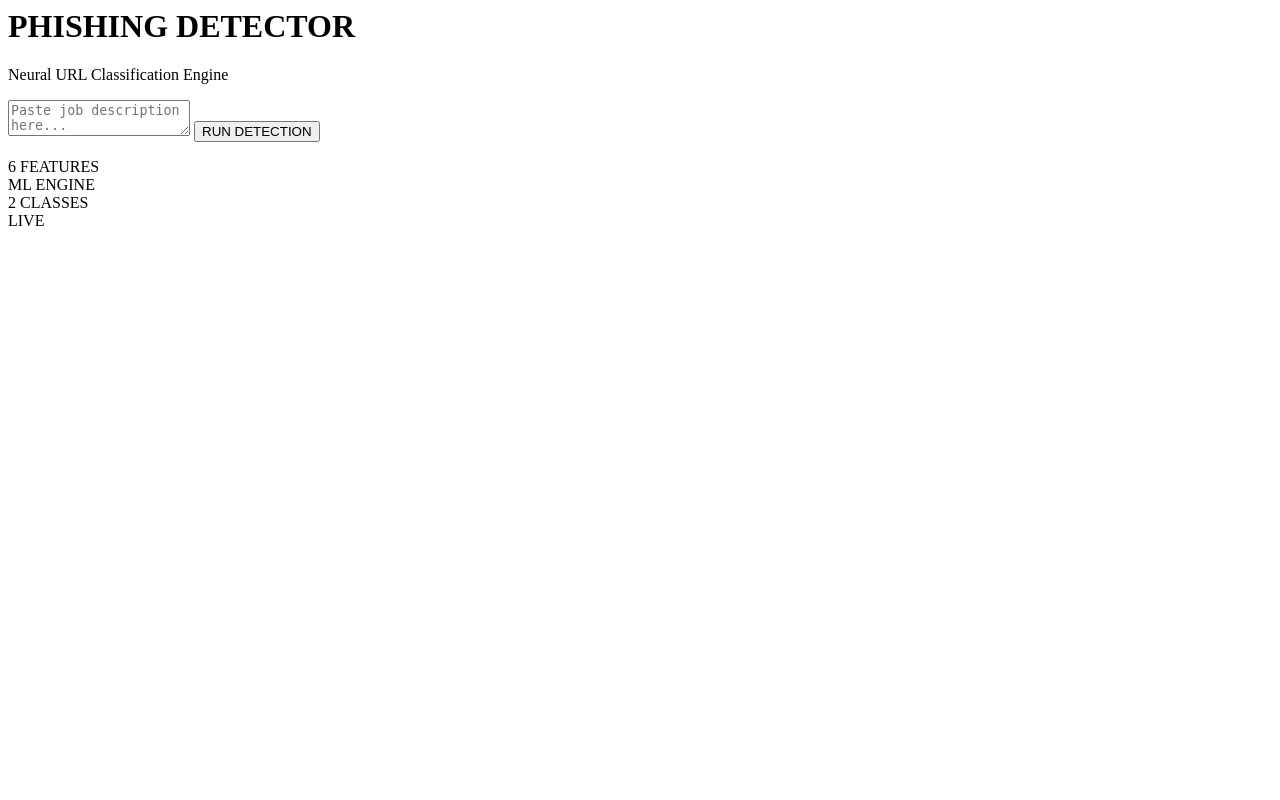
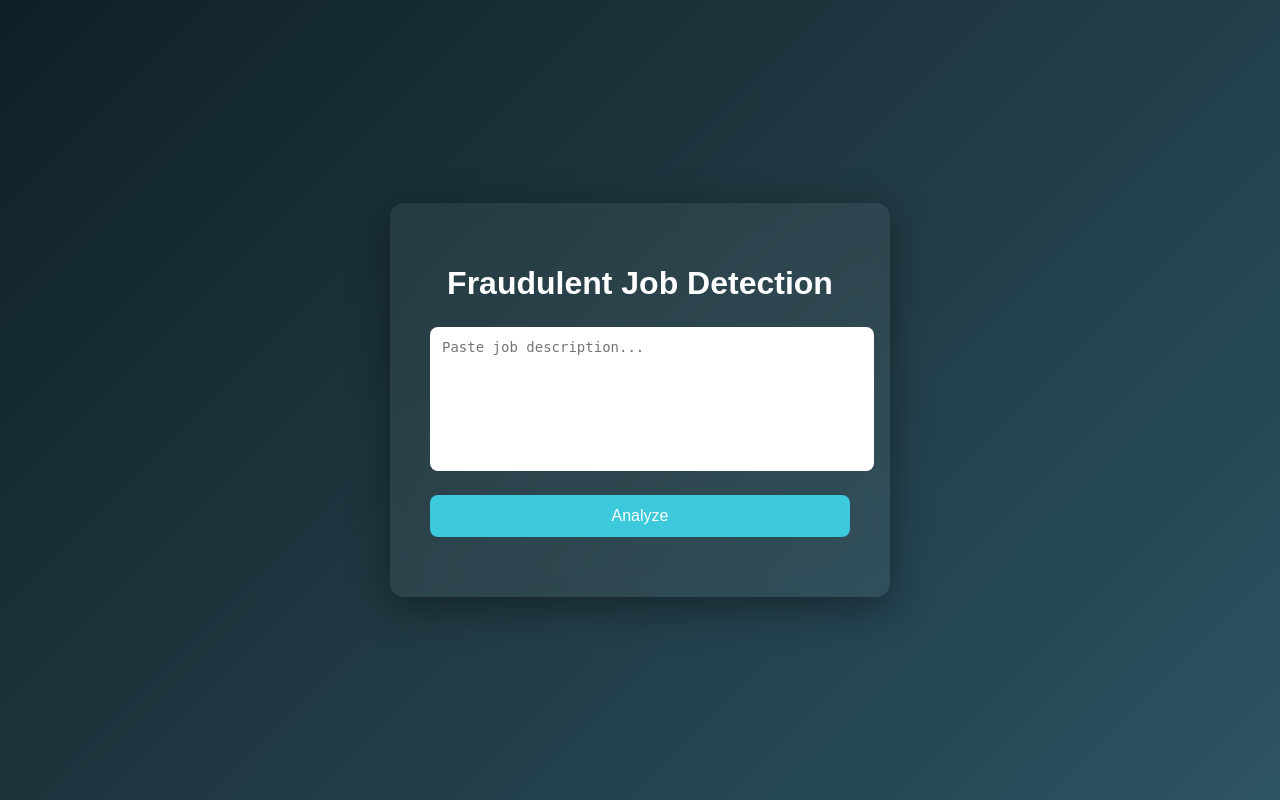
Before and after one commit to Ruby-Rubin/Fraud_Job_Detection, a Flask app: page / in a window 1280 px wide. Run offline with Flask 3, Linux system fonts and the light colour scheme; parts of the project's set-up code (start-up, migrations or seed data) failed here and were passed over.

Commit message:
new modern minimal UI

```diff
--- a/static/style.css
+++ b/static/style.css
@@ -1,52 +1,31 @@
 body{
     margin:0;
-    font-family: "Orbitron", Arial, sans-serif;
-    background:#020c16;
-    color:#00eaff;
+    font-family:Arial, Helvetica, sans-serif;
     height:100vh;
     display:flex;
     justify-content:center;
     align-items:center;
+    background:linear-gradient(135deg,#0f2027,#203a43,#2c5364);
 }
 
-/* grid background */
-
-body::before{
-    content:"";
-    position:fixed;
-    width:100%;
-    height:100%;
-    background-image:
-        linear-gradient(#0b1e2e 1px, transparent 1px),
-        linear-gradient(90deg,#0b1e2e 1px, transparent 1px);
-    background-size:40px 40px;
-    opacity:0.3;
-}
-
-/* main card */
+/* glass card */
 
 .container{
     width:420px;
-    padding:35px;
-    border-radius:10px;
-    background:rgba(3,18,32,0.9);
-    box-shadow:0 0 25px #00eaff33;
-    border:1px solid #00eaff33;
+    padding:40px;
+    border-radius:14px;
     text-align:center;
+
+    background:rgba(255,255,255,0.06);
+    backdrop-filter:blur(12px);
+
+    box-shadow:0 10px 40px rgba(0,0,0,0.4);
 }
 
 /* title */
 
 h1{
-    font-size:28px;
-    letter-spacing:3px;
-    margin-bottom:5px;
-    text-shadow:0 0 12px #00eaff;
-}
-
-.subtitle{
-    font-size:12px;
-    color:#7adfff;
+    color:white;
     margin-bottom:25px;
 }
 
@@ -55,62 +34,49 @@ h1{
 textarea{
     width:100%;
     height:120px;
-    background:#071d2f;
-    border:1px solid #00eaff55;
-    border-radius:6px;
-    color:white;
-    padding:10px;
+    padding:12px;
+    border-radius:8px;
+    border:none;
     outline:none;
+    resize:none;
+    font-size:14px;
 }
 
-/* neon button */
+/* button */
 
 button{
     margin-top:20px;
-    padding:12px 20px;
     width:100%;
-    background:transparent;
-    border:1px solid #00eaff;
-    color:#00eaff;
-    font-weight:bold;
-    letter-spacing:2px;
+    padding:12px;
+    border:none;
+    border-radius:8px;
+
+    background:#3bc9db;
+    color:white;
+    font-size:16px;
+
     cursor:pointer;
     transition:0.3s;
 }
 
 button:hover{
-    background:#00eaff;
-    color:#02121e;
-    box-shadow:0 0 15px #00eaff;
+    background:#22b8cf;
 }
 
-/* result box */
+/* result */
 
-.result-box{
+.result{
     margin-top:20px;
-    padding:10px;
-    border-radius:6px;
+    font-size:18px;
     font-weight:bold;
 }
 
+/* colors */
+
 .real{
-    border:1px solid #00ff9d;
-    color:#00ff9d;
-    box-shadow:0 0 10px #00ff9d55;
+    color:#2ecc71;
 }
 
 .fraud{
-    border:1px solid #ff3b3b;
-    color:#ff3b3b;
-    box-shadow:0 0 10px #ff3b3b55;
+    color:#ff4d4d;
 }
-
-/* stats row */
-
-.stats{
-    display:flex;
-    justify-content:space-between;
-    margin-top:20px;
-    font-size:12px;
-    color:#79dfff;
-}
--- a/templates/index.html
+++ b/templates/index.html
@@ -1,23 +1,34 @@
+<!DOCTYPE html>
+<html>
+<head>
+
+<title>Fraudulent Job Detection</title>
+
+<link rel="stylesheet" href="{{ url_for('static', filename='style.css') }}">
+
+</head>
+
+<body>
+
 <div class="container">
 
-<h1>PHISHING DETECTOR</h1>
-<p class="subtitle">Neural URL Classification Engine</p>
+<h1>Fraudulent Job Detection</h1>
 
 <form action="/predict" method="post">
 
-<textarea name="job" placeholder="Paste job description here..."></textarea>
+<textarea name="job" placeholder="Paste job description..."></textarea>
 
-<button type="submit">RUN DETECTION</button>
+<button type="submit">Analyze</button>
 
 </form>
 
+<div class="result">
+
 {{ prediction_text|safe }}
 
-<div class="stats">
-<div>6 FEATURES</div>
-<div>ML ENGINE</div>
-<div>2 CLASSES</div>
-<div>LIVE</div>
 </div>
 
 </div>
+
+</body>
+</html>
```
